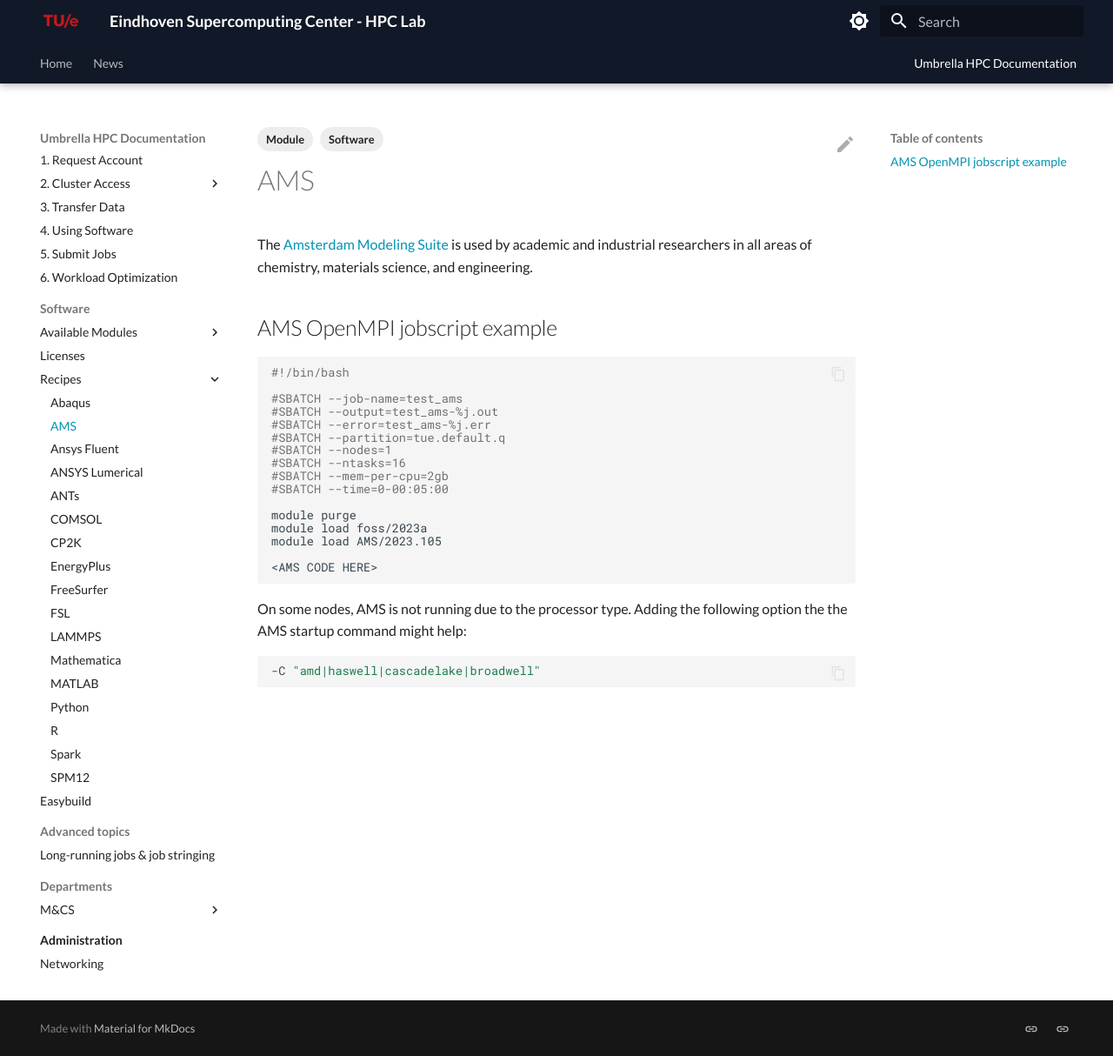
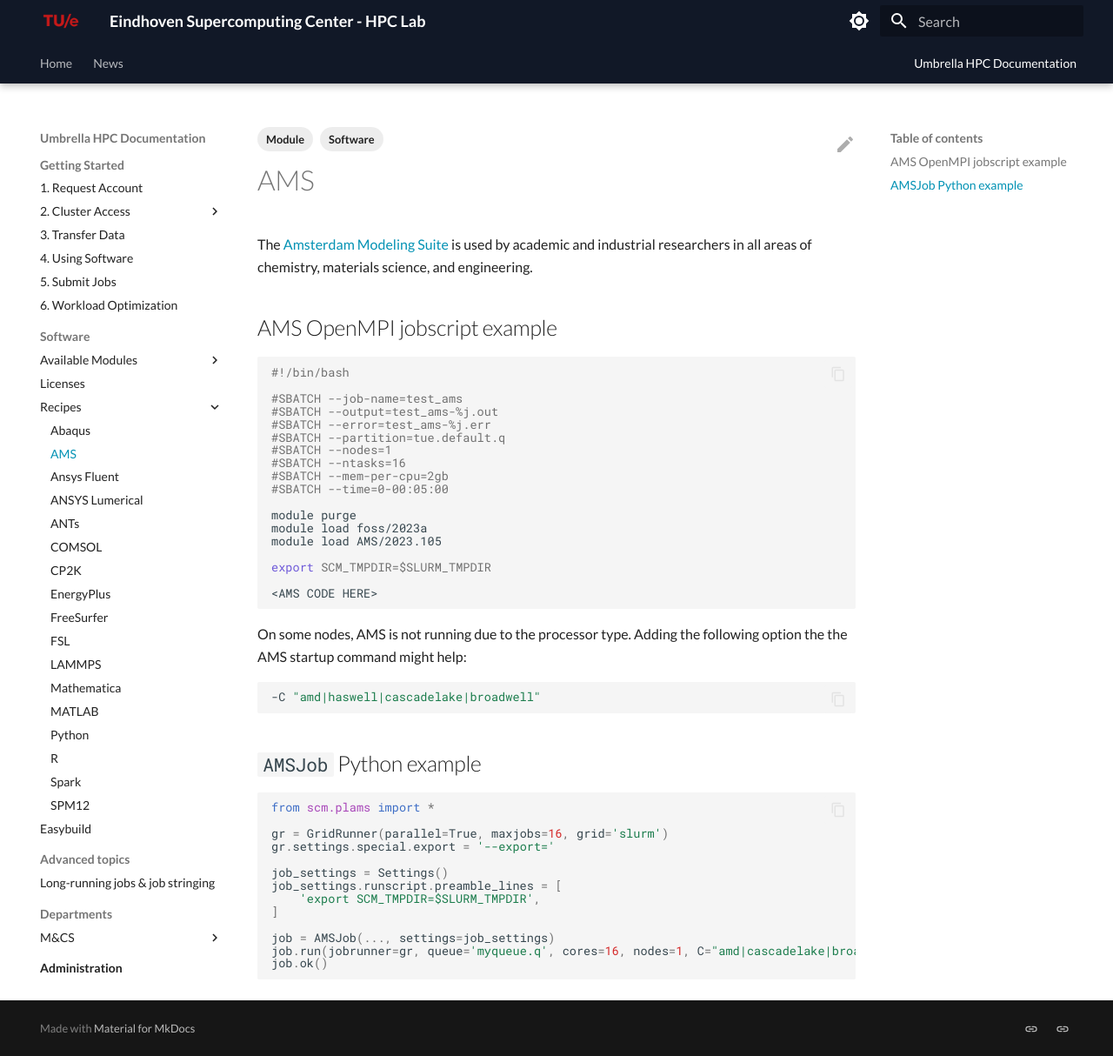
Before and after one commit to gferhpc/supercomputing.tue.nl, an MkDocs documentation site: the page built from pages/documentation/software/recipes/ams.md, in a window 1280 px wide and 1214 px high. Shown: the whole window at 87% size. Built offline with MkDocs 1.6.1 and Material for MkDocs 9.7.7, drawn with Linux system fonts in a browser that asks for light colours.

Commit message:
docs: soft: ams: added Python example

````diff
--- a/pages/documentation/software/recipes/ams.md
+++ b/pages/documentation/software/recipes/ams.md
@@ -24,9 +24,29 @@
 module load foss/2023a
 module load AMS/2023.105
 
+export SCM_TMPDIR=$SLURM_TMPDIR
+
 <AMS CODE HERE>
 ```
 On some nodes, AMS is not running due to the processor type. Adding the following option the the AMS startup command might help:
 ```shell
 -C "amd|haswell|cascadelake|broadwell"
 ```
+
+## `AMSJob` Python example
+
+```python
+from scm.plams import *
+
+gr = GridRunner(parallel=True, maxjobs=16, grid='slurm')
+gr.settings.special.export = '--export='
+
+job_settings = Settings()
+job_settings.runscript.preamble_lines = [
+    'export SCM_TMPDIR=$SLURM_TMPDIR',
+]
+
+job = AMSJob(..., settings=job_settings)
+job.run(jobrunner=gr, queue='myqueue.q', cores=16, nodes=1, C="amd|cascadelake|broadwell")
+job.ok()
+```
````
